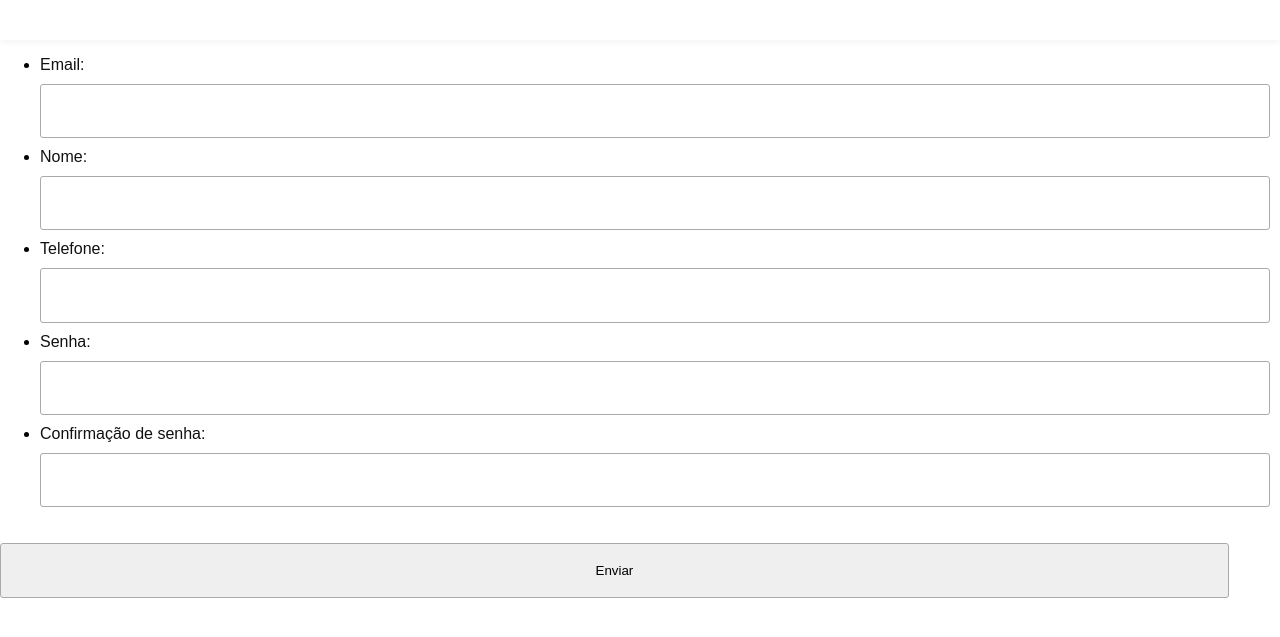
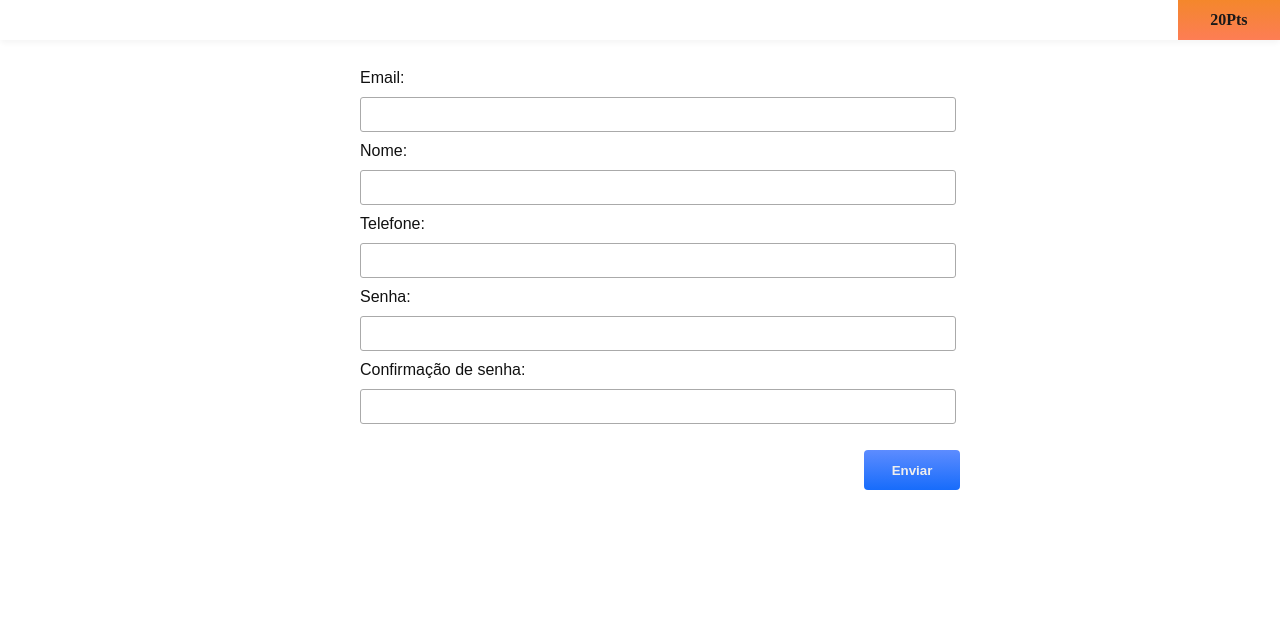
Before and after one commit to helenamcd/opalpiteiro, a Django app: page /cadastro/ in a window 1280 px wide. Shown: the top 637 px of the page. Run offline with Django 3.2, Linux system fonts and the light colour scheme; parts of the project's set-up code (start-up, migrations or seed data) failed here and were passed over.

Commit message:
modificado css e html

```diff
--- a/site/bolao/settings.py
+++ b/site/bolao/settings.py
@@ -37,7 +37,6 @@ INSTALLED_APPS = (
     'django.contrib.sessions',
     'django.contrib.messages',
     'django.contrib.staticfiles',
-    'south',
     'usuarios',
     'equipes',
 )
--- a/site/bolao/urls.py
+++ b/site/bolao/urls.py
@@ -14,7 +14,9 @@ urlpatterns = patterns('',
 
     url(r'^admin/', include(admin.site.urls)),
     url(r'^cadastro/$', CadastroUsuario.as_view()),
-    url(r'^$', TemplateView.as_view(template_name="embreve.html")),
+    #url(r'^$', TemplateView.as_view(template_name="embreve.html")),
+	url(r'^$', TemplateView.as_view(template_name="index.html")),
+
 )
 
 # Serve a mídia estática enquanto está em DEBUG
--- a/site/static/css/style.css
+++ b/site/static/css/style.css
@@ -1,6 +1,9 @@
 body{
 	padding: 0px !important;
 	margin: 0px !important;
+}
+li{
+	list-style: none;
 }
 #header{
 	height: 40px;
@@ -10,6 +13,19 @@ body{
 }
 #footer{
 	height: 20%;
+}
+#mensagem{
+	background-color: #F74C4C;
+}
+#palpiteRodada{
+	width: 68.1%;
+	padding: 1%;
+	float: left;
+	border: 1px solid #eee;
+	border-radius: 10px;
+}
+#palpiteRodada>div>form{
+	margin: 0 auto;
 }
 .menuTopBar{
 	background-color: #fff;
@@ -21,13 +37,14 @@ body{
 	line-height: 40px;
 	opacity: 0.90;
 	width: 100%;
-	-webkit-box-shadow: 0px 3px 7px 0px rgba(0,0,0,0.05);
-	-moz-box-shadow: 0px 3px 7px 0px rgba(0,0,0,0.05);
-    box-shadow: 0px 3px 7px 0px rgba(0,0,0,0.05);
     top: 0;
 	position: fixed;
 
 
+}
+.containerForm{
+	width: 50%;
+	margin: 0 auto;
 }
 .menuTopBar>a{
 	font-size: 16pt;
@@ -44,9 +61,7 @@ body{
 	line-height: 40px;
 	text-align: center;
 	font-weight: bold;
-	-webkit-box-shadow: 0px 3px 7px 0px rgba(0,0,0,0.05);
-	-moz-box-shadow: 0px 3px 7px 0px rgba(0,0,0,0.05);
-    box-shadow: 0px 3px 7px 0px rgba(0,0,0,0.05);
+
     width: 8%;
      top: 0;
      margin-left: 92%;
@@ -62,11 +77,27 @@ body{
 #minRank{
 	float: left;
 	border: 1px solid red;
+	border-radius: 25px 25px 0px 0px;
+	margin-left: 2%;
+	width: 24%;
+}
+#minRank>ul{
+
+	padding: 0px;
+}
+#minRank>ul>li{
+	background-color: red;
+	margin-left: 0px !important;
+	padding: 2%;
+	border-bottom: 1px solid;
+	font-family: arial;
+	text-align: justify;
+
 }
 .shadown{
-	-webkit-box-shadow: -2px 3px 4px 0px rgba(50, 50, 50, 0.48);
--moz-box-shadow:    -2px 3px 4px 0px rgba(50, 50, 50, 0.48);
-box-shadow:         -2px 3px 4px 0px rgba(50, 50, 50, 0.48);
+	-webkit-box-shadow: 0px 3px 7px 0px rgba(0,0,0,0.05);
+	-moz-box-shadow: 0px 3px 7px 0px rgba(0,0,0,0.05);
+    box-shadow: 0px 3px 7px 0px rgba(0,0,0,0.05);
 }
 #contentForm{
 	width: 40%;
@@ -76,7 +107,7 @@ box-shadow:         -2px 3px 4px 0px rgba(50, 50, 50, 0.48);
 	width: 80%;
 	margin: 0 auto;
 }
-input:not([disabled]):not([type="button"]){
+input:not([disabled]):not([type="submit"]){
 	border-radius: 3px;
 
 	margin-top: 10px;
@@ -85,7 +116,7 @@ input:not([disabled]):not([type="button"]){
 	width: 96%;
 	padding: 1.5%;
 }
-input:not([disabled]):not([type="button"]):focus{
+input:not([disabled]):not([type="submit"]):focus{
 	outline:none;
 	border: 1px solid red;
 }
@@ -95,7 +126,7 @@ label{
 	font-size: 12pt;
 
 }
-input[type="button"]{
+input[type="submit"]{
 	background: -webkit-linear-gradient(top,#5D8CFF,#176CFB);
 	background: -o-linear-gradient(top,#5D8CFF,#176CFB);
 	background: -moz-linear-gradient(top,#5D8CFF,#176CFB);
@@ -106,9 +137,10 @@ input[type="button"]{
 	padding: 2%;
 	color: #eee;
 	font-weight: bold;
+	margin-left: 85%;
 }
 
-input[type="button"]:hover{
+input[type="submit"]:hover{
 	-webkit-animation: color 1s;
 	animation: color 1s;
 }
@@ -125,22 +157,62 @@ input[type="button"]:hover{
 50%  {background: linear-gradient(top,#2174FA,#376CFB);}
 100% {background: linear-gradient(top,#1174FA,#576CFB);}
 }
-#palpiteRodada>div>form>img{
+#palpiteRodada>div>form{
+	width: 60%;
+	height: 60%;
 	float: left;
+	margin-left: 20%;
 }
 #palpiteRodada>div>form>input{
+	width: 38%;
+	height: 60px;
+	font-size: 30pt;
+}
+#palpiteRodada>img{
 	float: left;
-	width: 10%;
+	border: 1px solid green;
+	width:200px;
+	height: 100px;
+	margin-top: 3%;
+	margin-left:1%;
+	margin-right: 1%;
+}
+#palpiteRodada>div{
+	float: left;
+
 }
 #palpiteRodada>div>form>span{
-	float: left;
+	font-size: 18pt;
+}
+#conteudoMensagem{
+
 }
 #palpiteRodada>nav{
 	float: left;
+	text-align: center;
+	line-height: 50px;
+	font-size: 40pt;
+	border: 1px solid;
+	border-radius: 50%;
+	width: 6%;
+	margin-top: 5%;
 }
 #palpiteRodada>div{
 	float: left;
-	border:1px solid blue;
+
 	text-align: center;
-	line-height: 50px;
+	line-height: 150px;
+	width: 36%;
 }
+.errorlist>li{
+	color: #F80B0B;
+	margin-left: 70%;
+}
+#headerContext{
+	padding-left: 2%;
+	padding-right: 2%;
+	padding-top: 2%;
+}
+#header{
+	padding-bottom: 1%;
+}
--- a/site/templates/base.html
+++ b/site/templates/base.html
@@ -8,36 +8,19 @@
 </head>
 <body>
 	<header id="header">
-		<div class="menuTopBar" align="center">
+		<div class="menuTopBar shadown" align="center">
+            <div id="pontosTopBar">
+                20Pts
+            </div>
 		</div>
 	</header>
-	{% block conteudo %}
+
 	<div id="context">
-        <div id="headerContext">
-            <div id="palpiteRodada">
-                <nav><</nav>
-                <div align="center">
-                    <form>
-                    <img src="">
-                    <input type="text" required>
-                    <span>X</span>
-                    <input type="text" required>
-                    <img src="">
+        {% block conteudo %}
 
-                    </form>
-                </div>
-                <nav>></nav>
-            </div>
-            <div id="minRank">
-                <ul>
-                    <li> 1 - João  20pt </li>
-                    <li> 2 - Pedro 30pt </li>
-                    <li> 3 - Joaquim 40 pt </li>
-                </ul>
-            </div>
-        </div>
+        {%endblock%}
     </div>
-	{%endblock%}
+
 	<footer id="foter">
 
 	</footer>
--- a/site/templates/usuarios/cadastro.html
+++ b/site/templates/usuarios/cadastro.html
@@ -1,11 +1,13 @@
 {% extends "base.html" %}
 
 {% block conteudo %}
+<div class="containerForm">
+	<form action="" method="post">
+	    {% csrf_token %}
+	    <ul>{{ form.as_ul }}</ul>
+	    <input type="submit" value="Enviar" />
+	</form>
+</div>
 
-<form action="" method="post">
-    {% csrf_token %}
-    <ul>{{ form.as_ul }}</ul>
-    <input type="submit" value="Enviar" />
-</form>
 
 {% endblock %}
```
Also changed, not shown: site/templates/index.html (added, +33 -0 lines), site/bolao/__init__.py (deleted), site/campeonato/__init__.py (deleted), site/equipes/__init__.py (deleted), site/usuarios/__init__.py (deleted).
